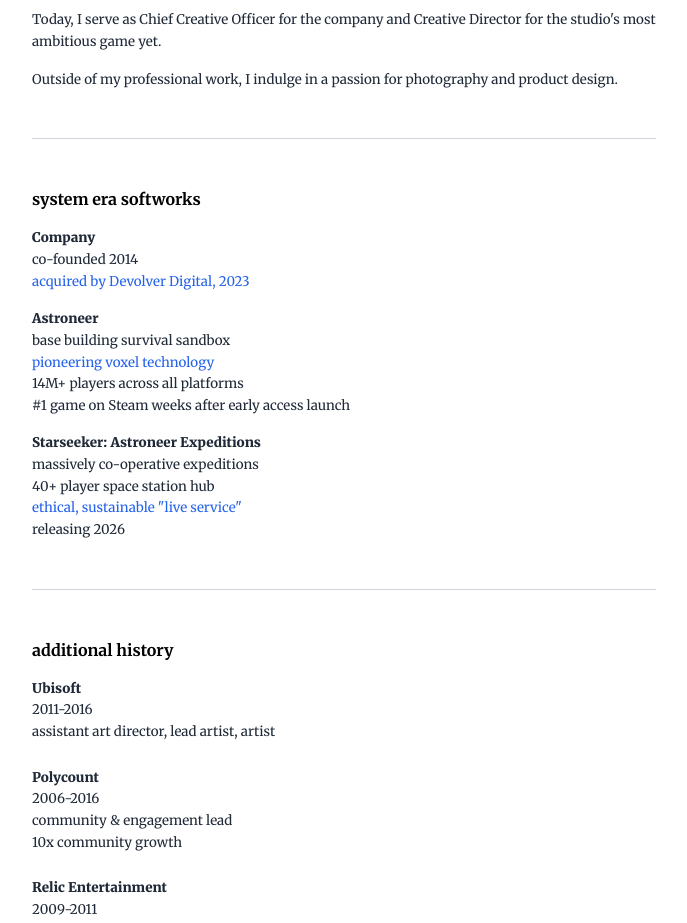
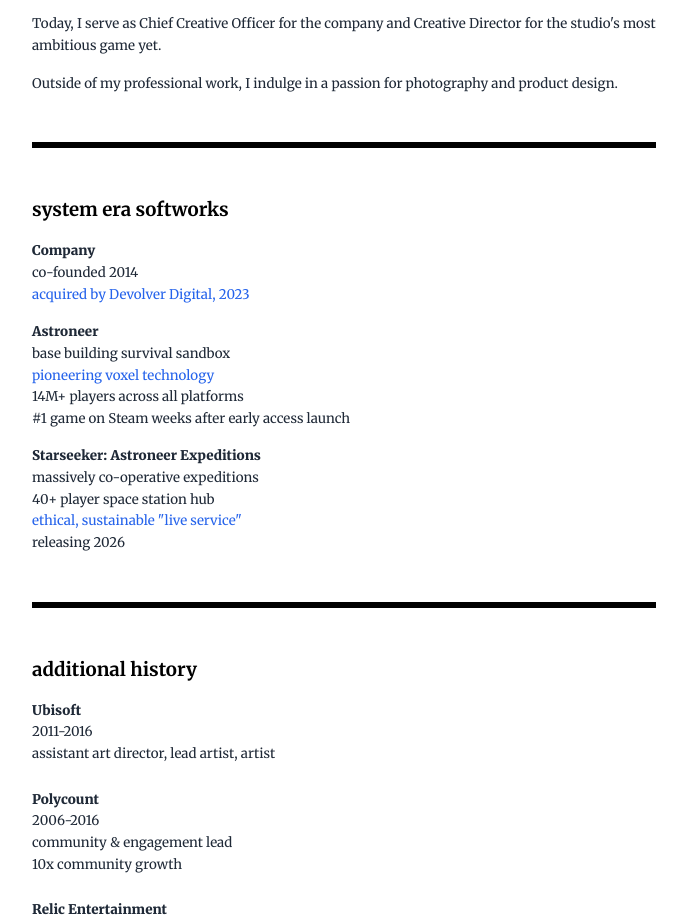
Before and after one commit to XYZCHiiLD/adambromell-site, a Next.js app: page / in a window 1280 px wide. Shown: the part 440-1363 px from the top of the page, without its empty margins (296-983 px from the left). Built offline with nearby package versions, Linux system fonts and the light colour scheme.

Commit message:
Add files via upload

```diff
--- a/src/app/globals.css
+++ b/src/app/globals.css
@@ -16,7 +16,7 @@ h1 {
 }
 
 h2 {
-  font-size: 12pt;
+  font-size: 14pt;
   font-weight: 900;
 }
 
@@ -24,3 +24,8 @@ h2 {
   font-size: 10pt;
   font-weight: 900;
 }
+
+.rule-heavy {
+  border-width: 3px;
+  border-color: #000;
+}
--- a/src/app/page.js
+++ b/src/app/page.js
@@ -58,7 +58,7 @@ export default function Home() {
           </div>
         </section>
 
-        <hr className="border-gray-300 mb-12" />
+        <hr className="rule-heavy mb-12" />
 
         {/* System Era */}
         <section className="mb-12">
@@ -88,7 +88,7 @@ export default function Home() {
           </div>
         </section>
 
-        <hr className="border-gray-300 mb-12" />
+        <hr className="rule-heavy mb-12" />
 
         {/* Additional History */}
         <section className="mb-12">
```
